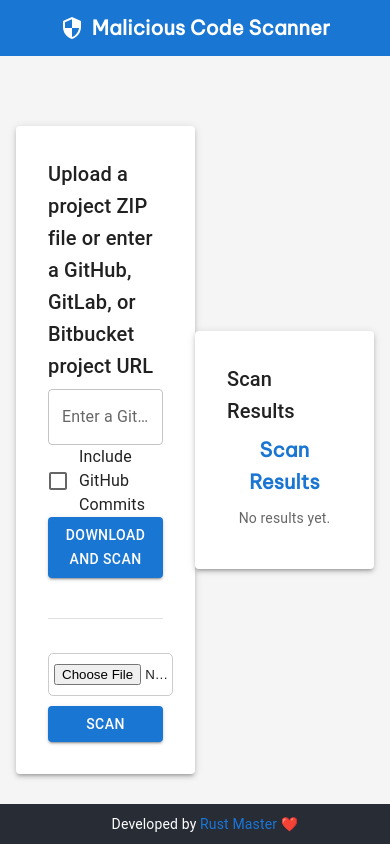
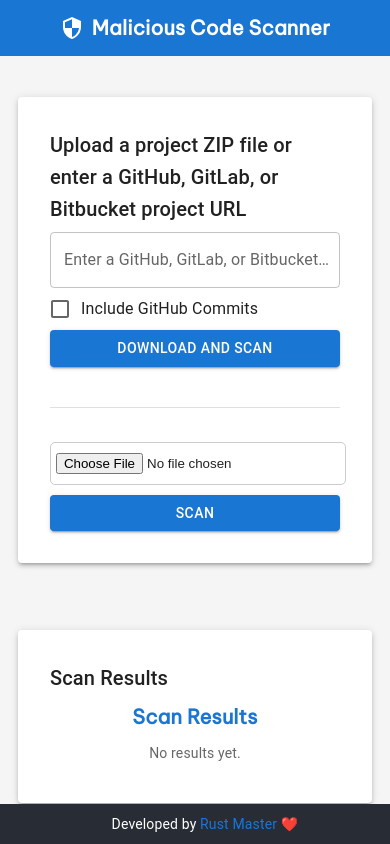
Before and after one commit to rust-master/malicious-code-scanner, a React (Create React App) app: page / in a window 390 px wide. Built offline with nearby package versions, Linux system fonts and the light colour scheme.

Commit message:
Implemented Mobile Optimization

```diff
--- a/src/App.js
+++ b/src/App.js
@@ -393,6 +393,7 @@ function App() {
         sx={{
           flex: 1,
           display: "flex",
+          flexDirection: { xs: "column", md: "row" },
           justifyContent: "space-around",
           alignItems: "center",
           padding: 2,
@@ -400,7 +401,8 @@ function App() {
         }}
       >
         {/* Left Side: App Card */}
-        <Card sx={{ width: "45%", padding: 2, boxShadow: 3 }}>
+        <Card
+          sx={{ width: { xs: "90%", md: "45%" }, padding: 2, boxShadow: 3, marginBottom: { xs: 2, md: 0 }, }}>
           <CardContent>
             <Typography variant="h6" gutterBottom>
               Upload a project ZIP file or enter a GitHub, GitLab, or Bitbucket project URL
@@ -449,7 +451,7 @@ function App() {
         </Card>
 
         {/* Right Side: Scan Results Card */}
-        <Card sx={{ width: "45%", padding: 2, boxShadow: 3 }}>
+        <Card sx={{ width: { xs: "90%", md: "45%" }, padding: 2, boxShadow: 3 }}>
           <CardContent>
             <Typography variant="h6" gutterBottom>
               Scan Results
@@ -462,7 +464,9 @@ function App() {
       </Box>
 
       {/* Footer */}
-      <Box className="footer">
+      <Box className="footer" sx={{
+        fontSize: { xs: "0.8rem", md: "1rem" },
+      }}>
         <Typography variant="body2" >
           Developed by <a
             style={{ color: "#1A76D9", textDecoration: "none" }}
```
